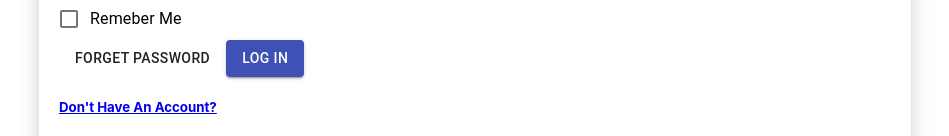
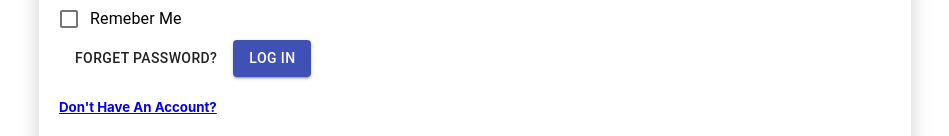
Before and after one commit to RijenShahi/swifted_frontend, a React (Create React App) app: page /login in a window 1280 px wide. Shown: the part 755-891 px from the top of the page, without its empty margins (165-1114 px from the left). Built offline with nearby package versions, Linux system fonts and the light colour scheme.

Commit message:
Login form created

```diff
--- a/src/components/Login.js
+++ b/src/components/Login.js
@@ -39,7 +39,7 @@ const Login=()=> {
             </div>
 
            <Button variant="outline" color="primary">
-                Forget Password</Button>
+                Forget Password?</Button>
             <Button variant="contained" color="primary">Log In</Button>
             <p className="text-center">
                 <Link to="/register" className="text-black-50">
```
